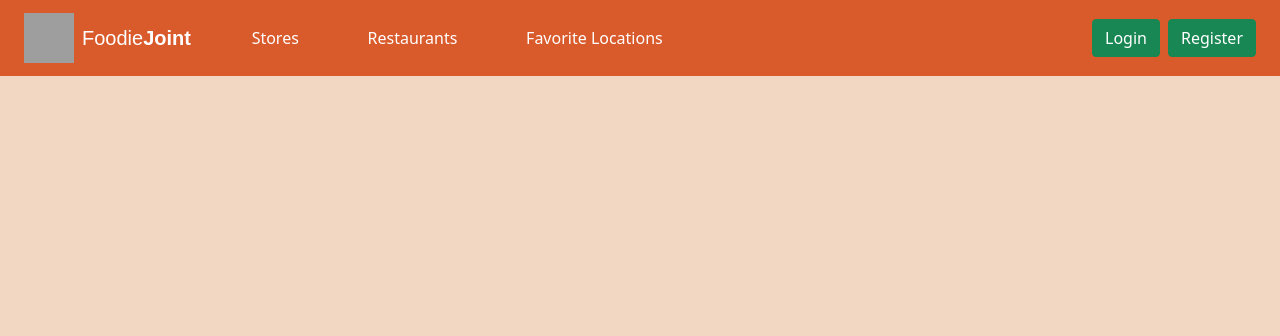
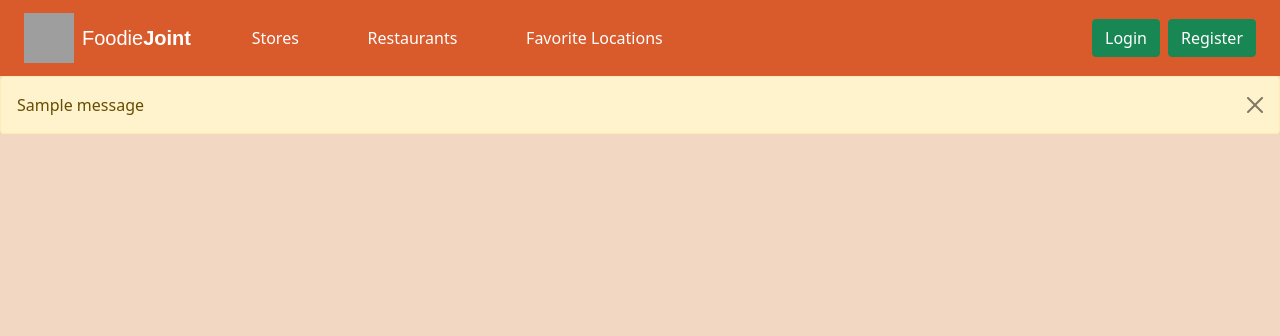
Before and after one commit to UCCS-CS4300-5300/group6-spring2024, a Django app: page /base_template in a window 1280 px wide. Shown: the top 336 px of the page. Run offline with Django 5.2, Linux system fonts and the light colour scheme; tables that the repository leaves empty hold one stand-in row (values such as "Sample post"); one stand-in notice (Sample message) is shown; some libraries are stand-ins or nearby versions; some web fonts are replaced; grey boxes are pictures that could not be loaded.

Commit message:
Moved messages to base_template.html so user is now able to see them in real time.

```diff
--- a/templates/base_template.html
+++ b/templates/base_template.html
@@ -78,6 +78,9 @@
   {% block additional_styles %}{% endblock %}
 </head>
 
+
+
+
 <body style="background-color: #F2D8C2;">
   <!-- Added navbar-light so the dropdown shows when viewport narrows (Tyler) -->
   <nav class="navbar navbar-expand-sm navbar-light sticky-top" id="navClass">
@@ -149,6 +152,14 @@
     </div>
   </nav>
 
+  {% if messages %}
+  {% for message in messages %}
+  <div class="alert alert-warning alert-dismissible fade show" role="alert">
+    {{ message }}
+    <button type = "button" class = "btn-close" data-bs-dismiss = "alert" aria-label = "Close">
+  </div>
+  {% endfor %}
+  {% endif %}
 
     {% block content %}
     {% endblock %}
```
Also changed, not shown: templates/login.html (+1 -8 lines).
